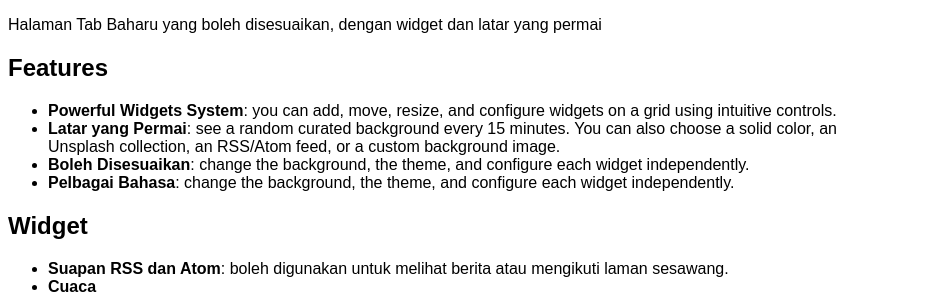
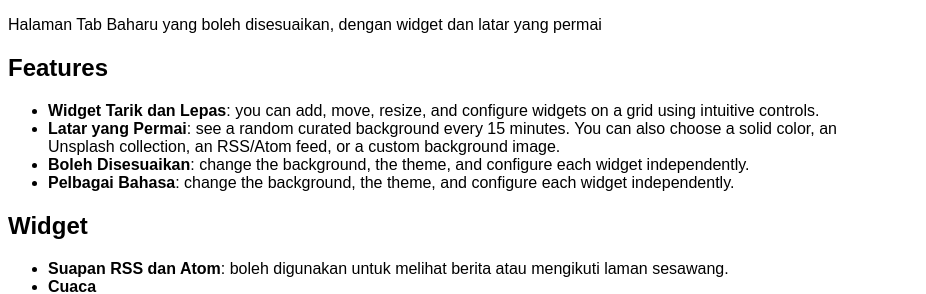
Before and after one commit to rubenwardy/renewedtab_website, a Jekyll site: the page built from ms/stores/firefox.html, in a window 1280 px wide. Shown: the top 294 px of the page, without its empty margins (0-926 px from the left). Built offline with Jekyll 4.4.1, drawn with Linux system fonts in a browser that asks for light colours.

Commit message:
Use "Drag and Drop Widgets" consistently

```diff
--- a/_data/locale/en/index.yml
+++ b/_data/locale/en/index.yml
@@ -26,7 +26,6 @@ gallery.sidebar_icons.png: "Icon links: Quick links or bookmarks"
 gallery.icons.png: "Top sites / icon links"
 gallery.focus.png: "Focus: just a clock and a searchbar"
 
-sfeatures.powerful.title: Powerful Widgets System
 sfeatures.powerful.desc: >-
   you can add, move, resize, and configure widgets on a grid using intuitive
   controls.
--- a/_data/store.yml
+++ b/_data/store.yml
@@ -1,6 +1,6 @@
 features:
 
-- title: sfeatures.powerful.title
+- title: features.dnd.title
   desc: sfeatures.powerful.desc
 
 - title: features.backgrounds.title
```
